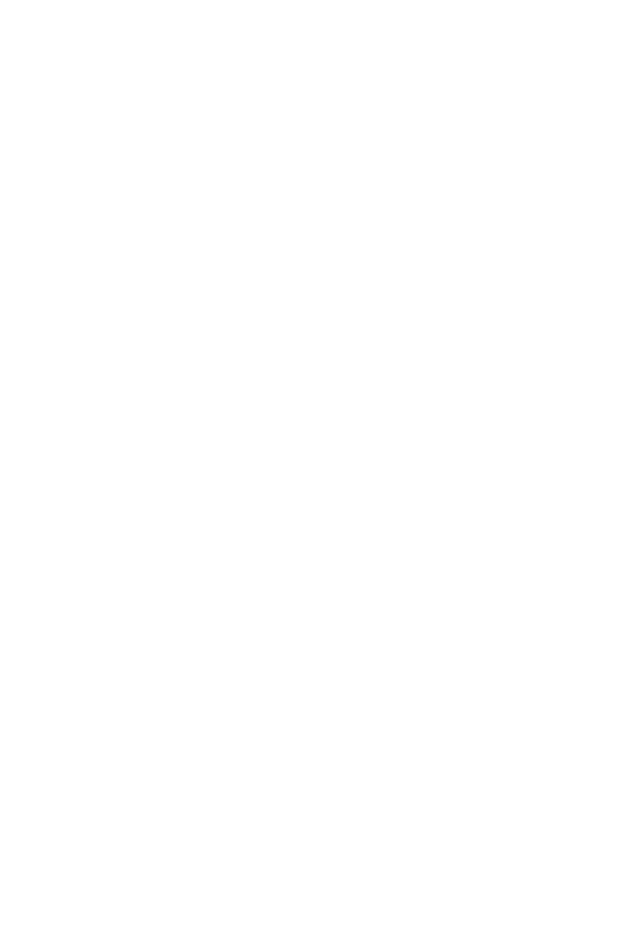
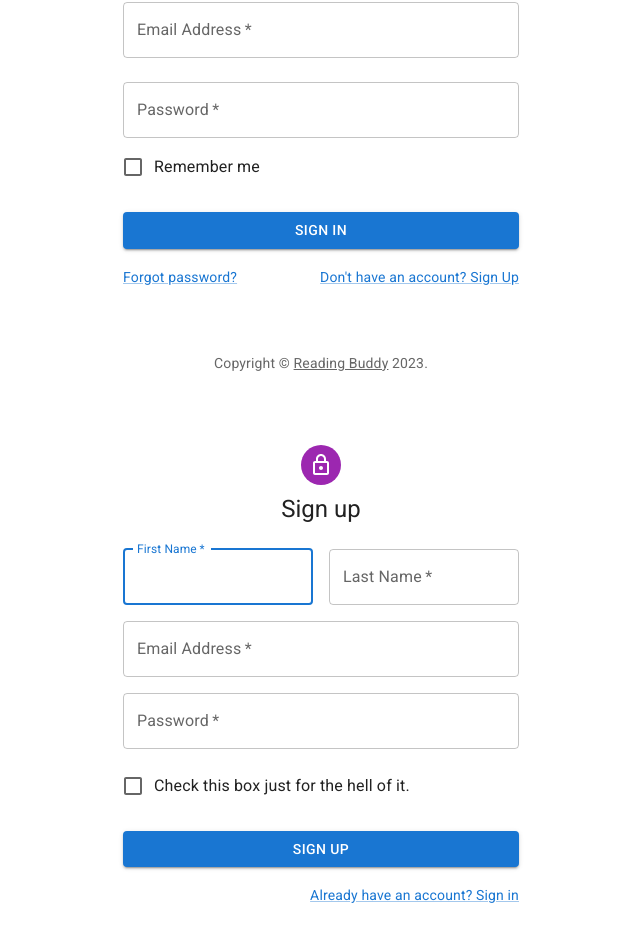
Before and after one commit to emily-valdez/fullstack-final, a React (Create React App) app in the folder client/: page / in a window 1280 px wide. Shown: the part 174-1123 px from the top of the page, without its empty margins (319-959 px from the left). Before the commit the page ends 800 px from the top, so only its background shows below. Built offline with nearby package versions, Linux system fonts and the light colour scheme.

Commit message:
sign in and sign up

```diff
--- a/client/src/components/App.js
+++ b/client/src/components/App.js
@@ -1,8 +1,20 @@
 import React, { useEffect, useState } from "react";
 import { Switch, Route } from "react-router-dom";
+import SignIn from "./SignIn";
+import SignUp from "./SignUp";
+
+
 
 function App() {
-  return <h1>Hello frontend!</h1>;
+
+  return (
+    <div>
+      <SignIn />
+      <SignUp />
+    </div>
+
+  )
 }
 
+
 export default App;
--- /dev/null
+++ b/client/src/components/SignIn.js
@@ -0,0 +1,112 @@
+import * as React from 'react';
+import Avatar from '@mui/material/Avatar';
+import Button from '@mui/material/Button';
+import CssBaseline from '@mui/material/CssBaseline';
+import TextField from '@mui/material/TextField';
+import FormControlLabel from '@mui/material/FormControlLabel';
+import Checkbox from '@mui/material/Checkbox';
+import Link from '@mui/material/Link';
+import Grid from '@mui/material/Grid';
+import Box from '@mui/material/Box';
+import LockOutlinedIcon from '@mui/icons-material/LockOutlined';
+import Typography from '@mui/material/Typography';
+import Container from '@mui/material/Container';
+import { createTheme, ThemeProvider } from '@mui/material/styles';
+
+function Copyright(props) {
+  return (
+    <Typography variant="body2" color="text.secondary" align="center" {...props}>
+      {'Copyright © '}
+      <Link color="inherit" href="https://mui.com/">
+        Reading Buddy
+      </Link>{' '}
+      {new Date().getFullYear()}
+      {'.'}
+    </Typography>
+  );
+}
+
+// TODO remove, this demo shouldn't need to reset the theme.
+
+const defaultTheme = createTheme();
+
+export default function SignIn() {
+  const handleSubmit = (event) => {
+    event.preventDefault();
+    const data = new FormData(event.currentTarget);
+    console.log({
+      email: data.get('email'),
+      password: data.get('password'),
+    });
+  };
+
+  return (
+    <ThemeProvider theme={defaultTheme}>
+      <Container component="main" maxWidth="xs">
+        <CssBaseline />
+        <Box
+          sx={{
+            marginTop: 8,
+            display: 'flex',
+            flexDirection: 'column',
+            alignItems: 'center',
+          }}
+        >
+          <Avatar sx={{ m: 1, bgcolor: 'secondary.main' }}>
+            <LockOutlinedIcon />
+          </Avatar>
+          <Typography component="h1" variant="h5">
+            Sign in
+          </Typography>
+          <Box component="form" onSubmit={handleSubmit} noValidate sx={{ mt: 1 }}>
+            <TextField
+              margin="normal"
+              required
+              fullWidth
+              id="email"
+              label="Email Address"
+              name="email"
+              autoComplete="email"
+              autoFocus
+            />
+            <TextField
+              margin="normal"
+              required
+              fullWidth
+              name="password"
+              label="Password"
+              type="password"
+              id="password"
+              autoComplete="current-password"
+            />
+            <FormControlLabel
+              control={<Checkbox value="remember" color="primary" />}
+              label="Remember me"
+            />
+            <Button
+              type="submit"
+              fullWidth
+              variant="contained"
+              sx={{ mt: 3, mb: 2 }}
+            >
+              Sign In
+            </Button>
+            <Grid container>
+              <Grid item xs>
+                <Link href="#" variant="body2">
+                  Forgot password?
+                </Link>
+              </Grid>
+              <Grid item>
+                <Link href="/#" variant="body2">
+                  {"Don't have an account? Sign Up"}
+                </Link>
+              </Grid>
+            </Grid>
+          </Box>
+        </Box>
+        <Copyright sx={{ mt: 8, mb: 4 }} />
+      </Container>
+    </ThemeProvider>
+  );
+}
--- /dev/null
+++ b/client/src/components/SignUp.js
@@ -0,0 +1,133 @@
+import * as React from 'react';
+import Avatar from '@mui/material/Avatar';
+import Button from '@mui/material/Button';
+import CssBaseline from '@mui/material/CssBaseline';
+import TextField from '@mui/material/TextField';
+import FormControlLabel from '@mui/material/FormControlLabel';
+import Checkbox from '@mui/material/Checkbox';
+import Link from '@mui/material/Link';
+import Grid from '@mui/material/Grid';
+import Box from '@mui/material/Box';
+import LockOutlinedIcon from '@mui/icons-material/LockOutlined';
+import Typography from '@mui/material/Typography';
+import Container from '@mui/material/Container';
+import { createTheme, ThemeProvider } from '@mui/material/styles';
+
+function Copyright(props) {
+  return (
+    <Typography variant="body2" color="text.secondary" align="center" {...props}>
+      {'Copyright © '}
+      <Link color="inherit" href="https://mui.com/">
+        Reading Buddy
+      </Link>{' '}
+      {new Date().getFullYear()}
+      {'.'}
+    </Typography>
+  );
+}
+
+// TODO remove, this demo shouldn't need to reset the theme.
+
+const defaultTheme = createTheme();
+
+export default function SignUp() {
+  const handleSubmit = (event) => {
+    event.preventDefault();
+    const data = new FormData(event.currentTarget);
+    console.log({
+      email: data.get('email'),
+      password: data.get('password'),
+    });
+  };
+
+  return (
+    <ThemeProvider theme={defaultTheme}>
+      <Container component="main" maxWidth="xs">
+        <CssBaseline />
+        <Box
+          sx={{
+            marginTop: 8,
+            display: 'flex',
+            flexDirection: 'column',
+            alignItems: 'center',
+          }}
+        >
+          <Avatar sx={{ m: 1, bgcolor: 'secondary.main' }}>
+            <LockOutlinedIcon />
+          </Avatar>
+          <Typography component="h1" variant="h5">
+            Sign up
+          </Typography>
+          <Box component="form" noValidate onSubmit={handleSubmit} sx={{ mt: 3 }}>
+            <Grid container spacing={2}>
+              <Grid item xs={12} sm={6}>
+                <TextField
+                  autoComplete="given-name"
+                  name="firstName"
+                  required
+                  fullWidth
+                  id="firstName"
+                  label="First Name"
+                  autoFocus
+                />
+              </Grid>
+              <Grid item xs={12} sm={6}>
+                <TextField
+                  required
+                  fullWidth
+                  id="lastName"
+                  label="Last Name"
+                  name="lastName"
+                  autoComplete="family-name"
+                />
+              </Grid>
+              <Grid item xs={12}>
+                <TextField
+                  required
+                  fullWidth
+                  id="email"
+                  label="Email Address"
+                  name="email"
+                  autoComplete="email"
+                />
+              </Grid>
+              <Grid item xs={12}>
+                <TextField
+                  required
+                  fullWidth
+                  name="password"
+                  label="Password"
+                  type="password"
+                  id="password"
+                  autoComplete="new-password"
+                />
+              </Grid>
+              <Grid item xs={12}>
+                <FormControlLabel
+                  control={<Checkbox value="allowExtraEmails" color="primary" />}
+                  label="Check this box just for the hell of it."
+                />
+              </Grid>
+            </Grid>
+            <Button
+              type="submit"
+              fullWidth
+              variant="contained"
+              sx={{ mt: 3, mb: 2 }}
+            >
+              Sign Up
+            </Button>
+            <Grid container justifyContent="flex-end">
+              <Grid item>
+                <Link href="#" variant="body2">
+                  Already have an account? Sign in
+                </Link>
+              </Grid>
+            </Grid>
+          </Box>
+        </Box>
+        <Copyright sx={{ mt: 5 }} />
+      </Container>
+    </ThemeProvider>
+  );
+}
--- a/client/src/index.css
+++ b/client/src/index.css
@@ -1,3 +1,5 @@
+
+
 :root {
   --bg: #282c34;
   --header: #fff;
```
Also changed, not shown: client/package.json (+8 -1 lines), 1 other file (tests, documents, lock files or other folders).
